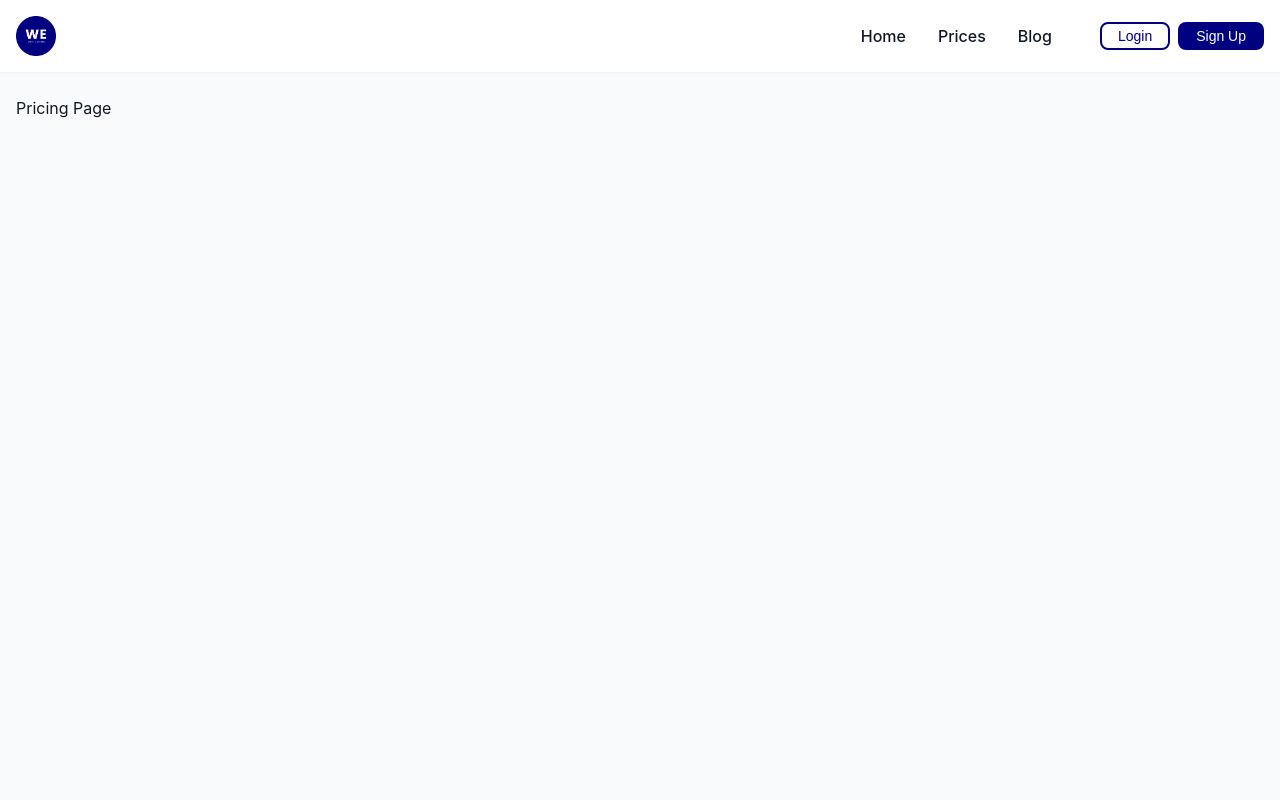
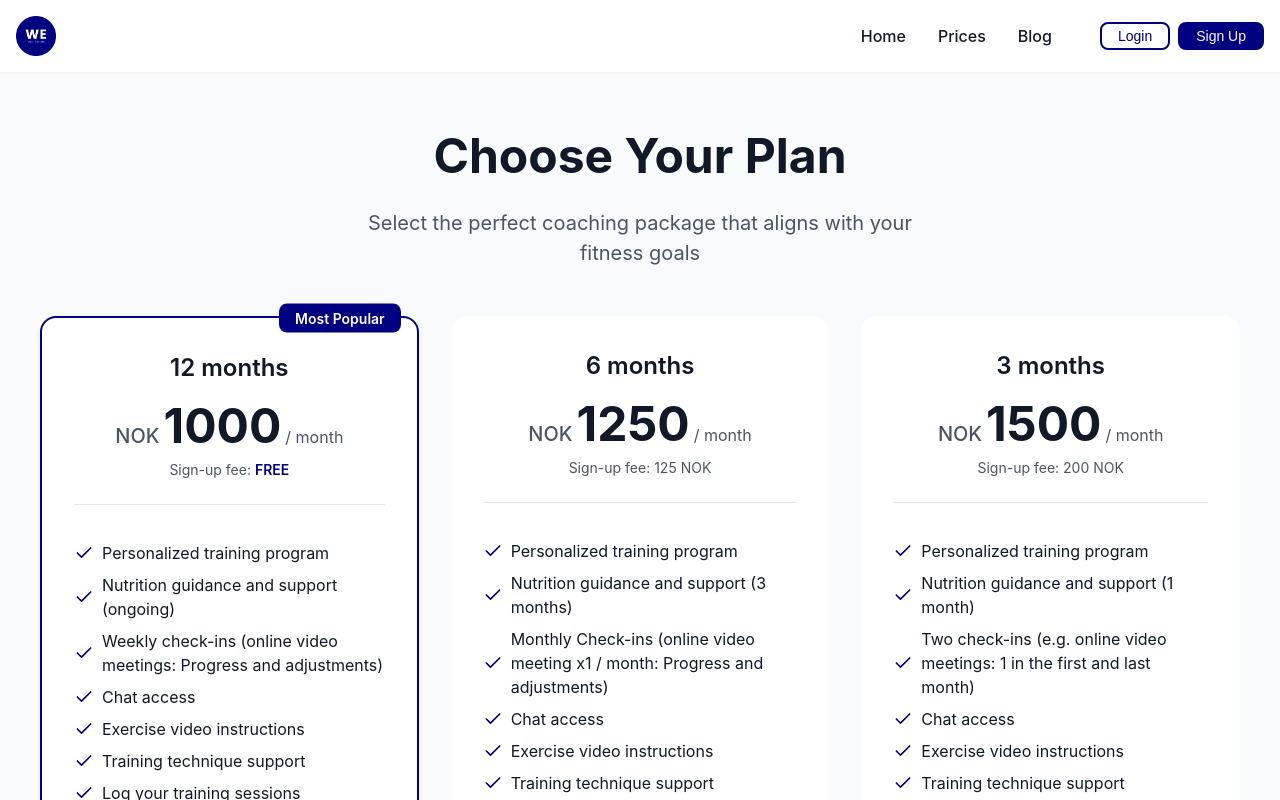
Before and after one commit to Devongaki/we-website, a React (Vite) app: page /prices in a window 1280 px wide. Shown: the top 800 px of the page. Built offline with nearby package versions, Linux system fonts and the light colour scheme.

Commit message:
feat: add pricing page with three subscription tiers

```diff
--- a/src/App.jsx
+++ b/src/App.jsx
@@ -1,9 +1,9 @@
 import { BrowserRouter as Router, Routes, Route } from 'react-router-dom';
 import Header from './components/layout/Header';
 import Home from './pages/Home';
+import Prices from './pages/Prices';
 
 // Temporary page components
-const Prices = () => <div className="container mt-lg">Pricing Page</div>;
 const Blog = () => <div className="container mt-lg">Blog Page</div>;
 
 function App() {
--- /dev/null
+++ b/src/pages/Prices/index.jsx
@@ -0,0 +1,114 @@
+import './styles/Prices.css';
+
+const Prices = () => {
+  const pricingData = [
+    {
+      duration: '12 months',
+      price: '1000',
+      signUpFee: 'FREE',
+      isPopular: true,
+      features: [
+        'Personalized training program',
+        'Nutrition guidance and support (ongoing)',
+        'Weekly check-ins (online video meetings: Progress and adjustments)',
+        'Chat access',
+        'Exercise video instructions',
+        'Training technique support',
+        'Log your training sessions',
+        'Progress overview',
+        'All-in-one app',
+        'Commitment period (12 months)',
+      ],
+    },
+    {
+      duration: '6 months',
+      price: '1250',
+      signUpFee: '125',
+      features: [
+        'Personalized training program',
+        'Nutrition guidance and support (3 months)',
+        'Monthly Check-ins (online video meeting x1 / month: Progress and adjustments)',
+        'Chat access',
+        'Exercise video instructions',
+        'Training technique support',
+        'Log your training sessions',
+        'Progress overview',
+        'All-in-one app',
+        'Commitment period (6 months)',
+      ],
+    },
+    {
+      duration: '3 months',
+      price: '1500',
+      signUpFee: '200',
+      features: [
+        'Personalized training program',
+        'Nutrition guidance and support (1 month)',
+        'Two check-ins (e.g. online video meetings: 1 in the first and last month)',
+        'Chat access',
+        'Exercise video instructions',
+        'Training technique support',
+        'Log your training sessions',
+        'Progress overview',
+        'All-in-one app',
+        'Commitment period (3 months)',
+      ],
+    },
+  ];
+
+  return (
+    <div className="prices">
+      <div className="container">
+        <h1 className="prices__title">Choose Your Plan</h1>
+        <p className="prices__subtitle">
+          Select the perfect coaching package that aligns with your fitness goals
+        </p>
+
+        <div className="prices__grid">
+          {pricingData.map((plan, index) => (
+            <div
+              key={plan.duration}
+              className={`price-card ${plan.isPopular ? 'price-card--popular' : ''}`}
+            >
+              {plan.isPopular && (
+                <div className="price-card__badge">Most Popular</div>
+              )}
+
+              <div className="price-card__header">
+                <h2 className="price-card__duration">{plan.duration}</h2>
+                <div className="price-card__price">
+                  <span className="price-card__currency">NOK</span>
+                  <span className="price-card__amount">{plan.price}</span>
+                  <span className="price-card__period">/ month</span>
+                </div>
+                <div className="price-card__signup">
+                  Sign-up fee: {plan.signUpFee === 'FREE' ?
+                    <span className="price-card__free">FREE</span> :
+                    <span>{plan.signUpFee} NOK</span>
+                  }
+                </div>
+              </div>
+
+              <ul className="price-card__features">
+                {plan.features.map((feature, featureIndex) => (
+                  <li key={featureIndex} className="price-card__feature">
+                    <svg className="price-card__check" viewBox="0 0 24 24" fill="none" xmlns="http://www.w3.org/2000/svg">
+                      <path d="M20 6L9 17L4 12" stroke="currentColor" strokeWidth="2" strokeLinecap="round" strokeLinejoin="round"/>
+                    </svg>
+                    {feature}
+                  </li>
+                ))}
+              </ul>
+
+              <button className={`button button--large ${plan.isPopular ? 'button--primary' : 'button--outline'}`}>
+                Get Started
+              </button>
+            </div>
+          ))}
+        </div>
+      </div>
+    </div>
+  );
+};
+
+export default Prices;
--- /dev/null
+++ b/src/pages/Prices/styles/Prices.css
@@ -0,0 +1,143 @@
+.prices {
+  padding: var(--spacing-2xl) 0;
+  background-color: var(--color-bg-secondary);
+  min-height: calc(100vh - 64px); /* Adjust based on header height */
+}
+
+.prices__title {
+  font-size: clamp(2rem, 4vw, 3rem);
+  text-align: center;
+  margin-bottom: var(--spacing-md);
+  color: var(--color-text-primary);
+}
+
+.prices__subtitle {
+  text-align: center;
+  font-size: clamp(1rem, 2vw, 1.25rem);
+  color: var(--color-text-secondary);
+  max-width: 600px;
+  margin: 0 auto var(--spacing-2xl);
+}
+
+.prices__grid {
+  display: grid;
+  grid-template-columns: repeat(auto-fit, minmax(300px, 1fr));
+  gap: var(--spacing-xl);
+  max-width: 1200px;
+  margin: 0 auto;
+}
+
+.price-card {
+  background-color: var(--color-bg-primary);
+  border-radius: var(--radius-lg);
+  padding: var(--spacing-xl);
+  position: relative;
+  transition: transform 0.3s ease, box-shadow 0.3s ease;
+  display: flex;
+  flex-direction: column;
+}
+
+.price-card:hover {
+  transform: translateY(-4px);
+  box-shadow: var(--shadow-lg);
+}
+
+.price-card--popular {
+  border: 2px solid var(--color-brand-primary);
+  box-shadow: var(--shadow-md);
+}
+
+.price-card__badge {
+  position: absolute;
+  top: 0;
+  right: var(--spacing-md);
+  transform: translateY(-50%);
+  background-color: var(--color-brand-primary);
+  color: var(--color-white);
+  padding: var(--spacing-xs) var(--spacing-md);
+  border-radius: var(--radius-md);
+  font-weight: 600;
+  font-size: 0.875rem;
+}
+
+.price-card__header {
+  text-align: center;
+  margin-bottom: var(--spacing-xl);
+  padding-bottom: var(--spacing-lg);
+  border-bottom: 1px solid var(--color-border-light);
+}
+
+.price-card__duration {
+  font-size: 1.5rem;
+  font-weight: 600;
+  margin-bottom: var(--spacing-md);
+  color: var(--color-text-primary);
+}
+
+.price-card__price {
+  display: flex;
+  align-items: baseline;
+  justify-content: center;
+  gap: var(--spacing-xs);
+  margin-bottom: var(--spacing-sm);
+}
+
+.price-card__currency {
+  font-size: 1.25rem;
+  font-weight: 500;
+  color: var(--color-text-secondary);
+}
+
+.price-card__amount {
+  font-size: 3rem;
+  font-weight: 700;
+  color: var(--color-text-primary);
+  line-height: 1;
+}
+
+.price-card__period {
+  font-size: 1rem;
+  color: var(--color-text-secondary);
+}
+
+.price-card__signup {
+  font-size: 0.875rem;
+  color: var(--color-text-secondary);
+}
+
+.price-card__free {
+  color: var(--color-brand-primary);
+  font-weight: 600;
+}
+
+.price-card__features {
+  list-style: none;
+  padding: 0;
+  margin: 0 0 var(--spacing-xl);
+  flex-grow: 1;
+}
+
+.price-card__feature {
+  display: flex;
+  align-items: center;
+  gap: var(--spacing-sm);
+  padding: var(--spacing-xs) 0;
+  color: var(--color-text-primary);
+}
+
+.price-card__check {
+  width: 20px;
+  height: 20px;
+  color: var(--color-brand-primary);
+  flex-shrink: 0;
+}
+
+.price-card .button {
+  width: 100%;
+}
+
+@media (min-width: 768px) {
+  .prices__grid {
+    grid-template-columns: repeat(3, 1fr);
+  }
+}
```
